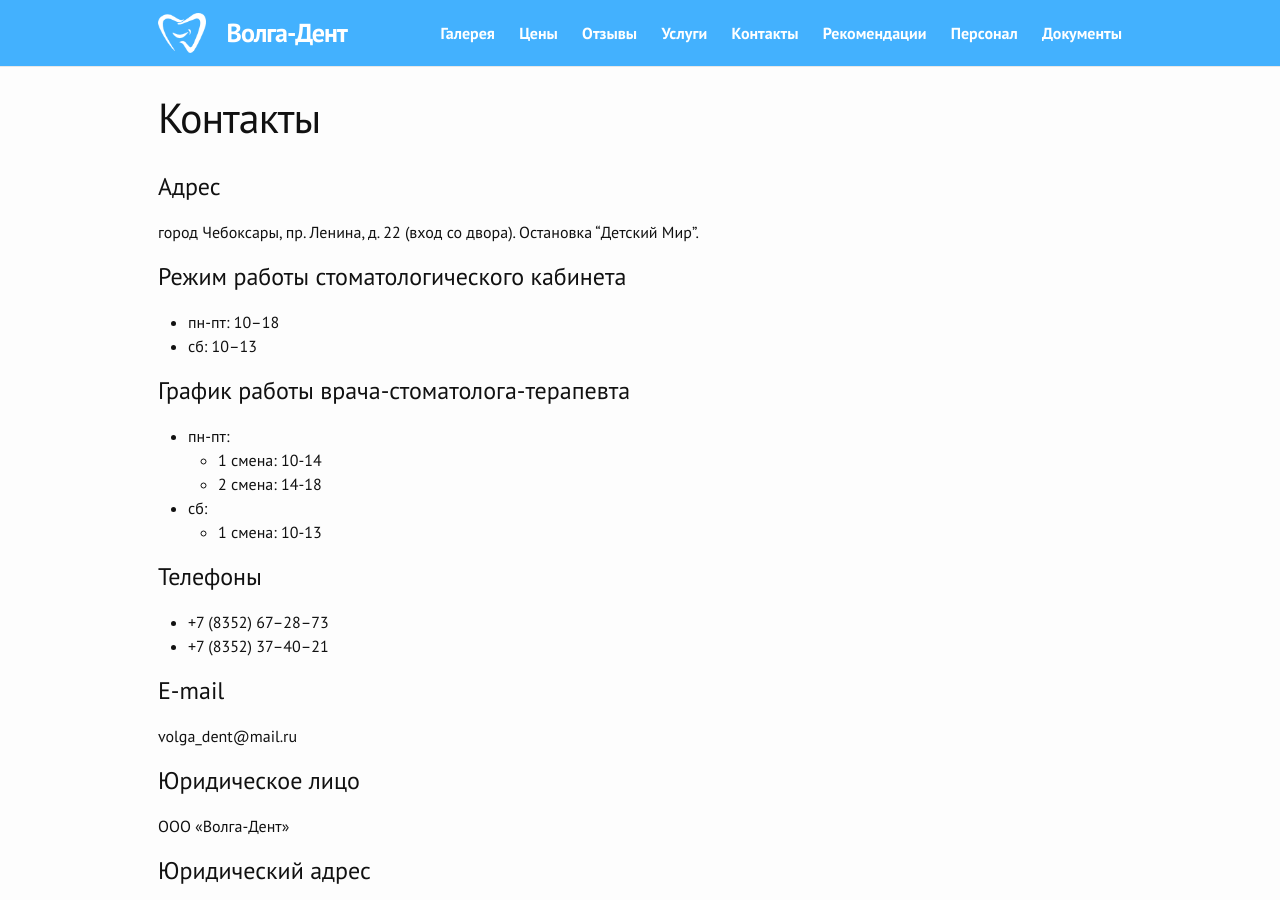
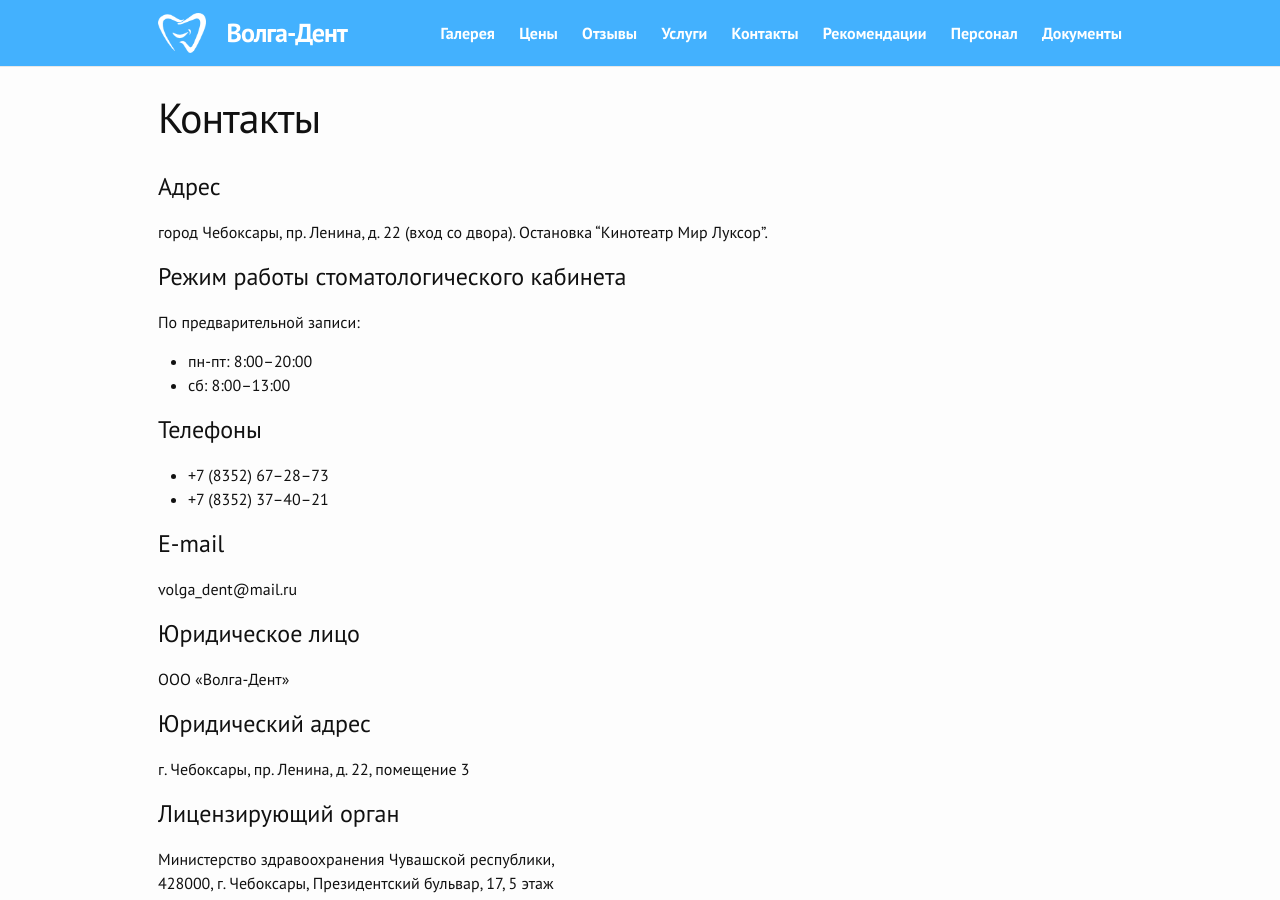
Before and after one commit to albus-dentes/albus-dentes.github.io, a Jekyll site: the page built from contacts/index.md, in a window 1280 px wide and 900 px high. Built offline with Jekyll 4.4.1, drawn with Linux system fonts in a browser that asks for light colours.

Commit message:
Update contacts

```diff
--- a/contacts/index.md
+++ b/contacts/index.md
@@ -4,18 +4,12 @@
 ---
 
 # Адрес
-город Чебоксары, пр. Ленина, д. 22 (вход со двора). Остановка "Детский Мир".
+город Чебоксары, пр. Ленина, д. 22 (вход со двора). Остановка "Кинотеатр Мир Луксор".
 
 # Режим работы стоматологического кабинета
-* пн-пт: 10–18
-* сб: 10–13
-
-# График работы врача-стоматолога-терапевта
-* пн-пт:
-    * 1 смена: 10-14
-    * 2 смена: 14-18
-* сб:
-    * 1 смена: 10-13
+По предварительной записи:
+* пн-пт: 8:00–20:00
+* сб: 8:00–13:00
 
 # Телефоны
 * +7 (8352) 67–28–73
```
